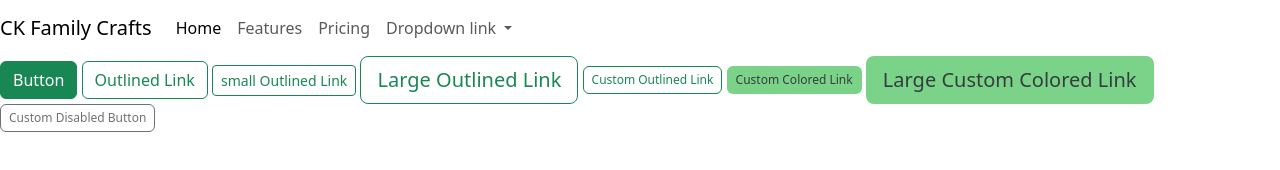
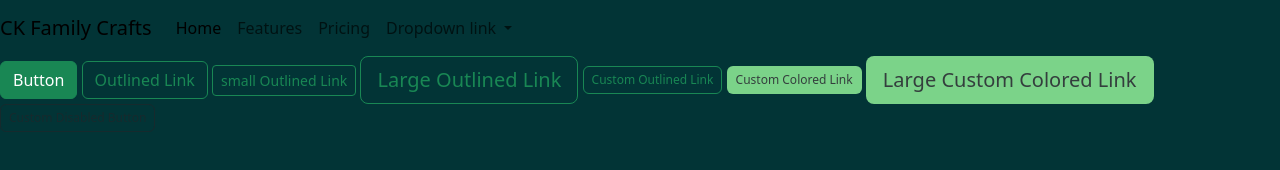
Before and after one commit to CEOHurdleHopper/Front-End-Development, a plain HTML site: page src/index.html in a window 1280 px wide. Drawn offline with nearby package versions, Linux system fonts and the light colour scheme.

Commit message:
set the overall backround color for the website to a nice blue color and then set up the basis for the center-text css for future "headers" for the website.

```diff
--- a/css/style.css
+++ b/css/style.css
@@ -41,3 +41,11 @@
     background-color: #38E4AE;
     color: #607466;
 }
+
+#Home{
+    background-color: #023436;
+}
+
+.center-text{
+    text-align: center;
+}
--- a/src/index.html
+++ b/src/index.html
@@ -11,8 +11,7 @@
 
 
 </head>
-<body>
-
+<body id="Home">
     <header>
         <div class="container-fluid p-0">
             <nav class="navbar navbar-expand-lg">
@@ -50,6 +49,7 @@
 
 
     <main>
+
     </main>
 
     <button type="button" class="btn btn-success">Button</button>
```
